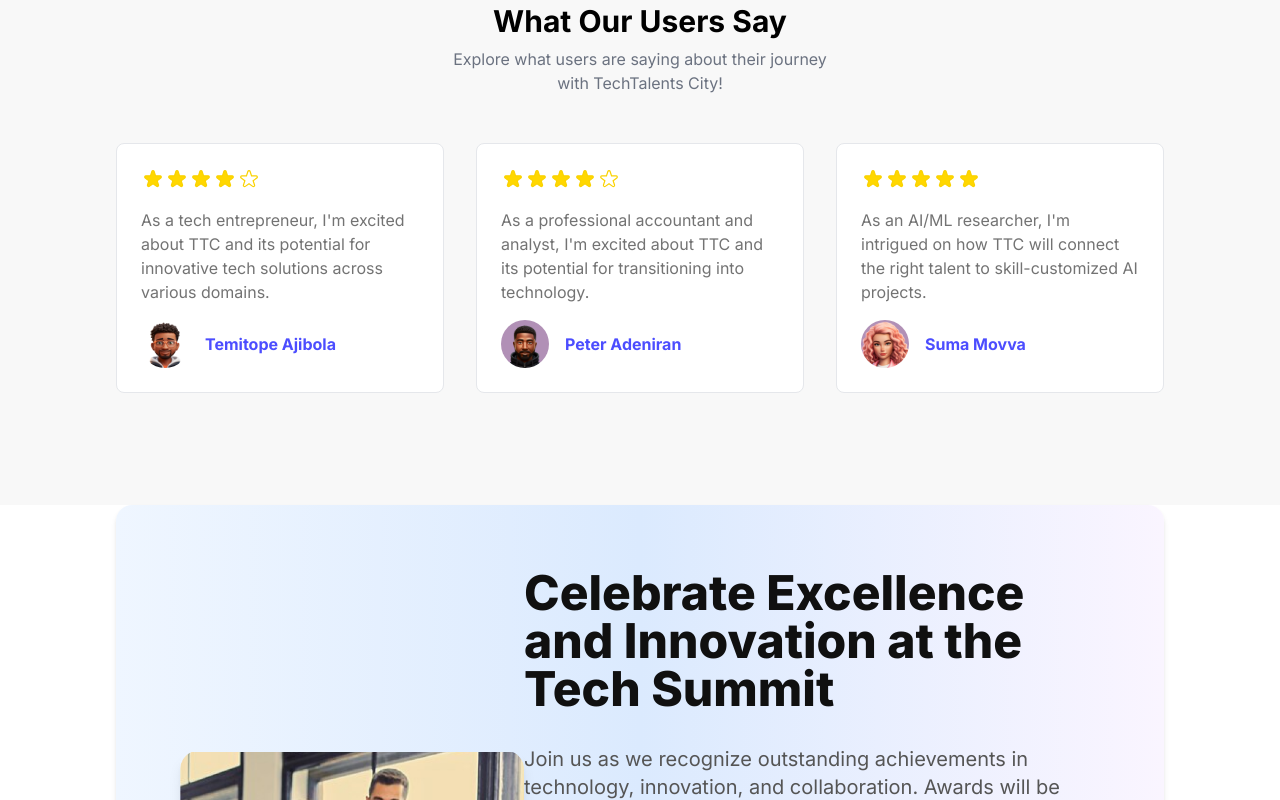
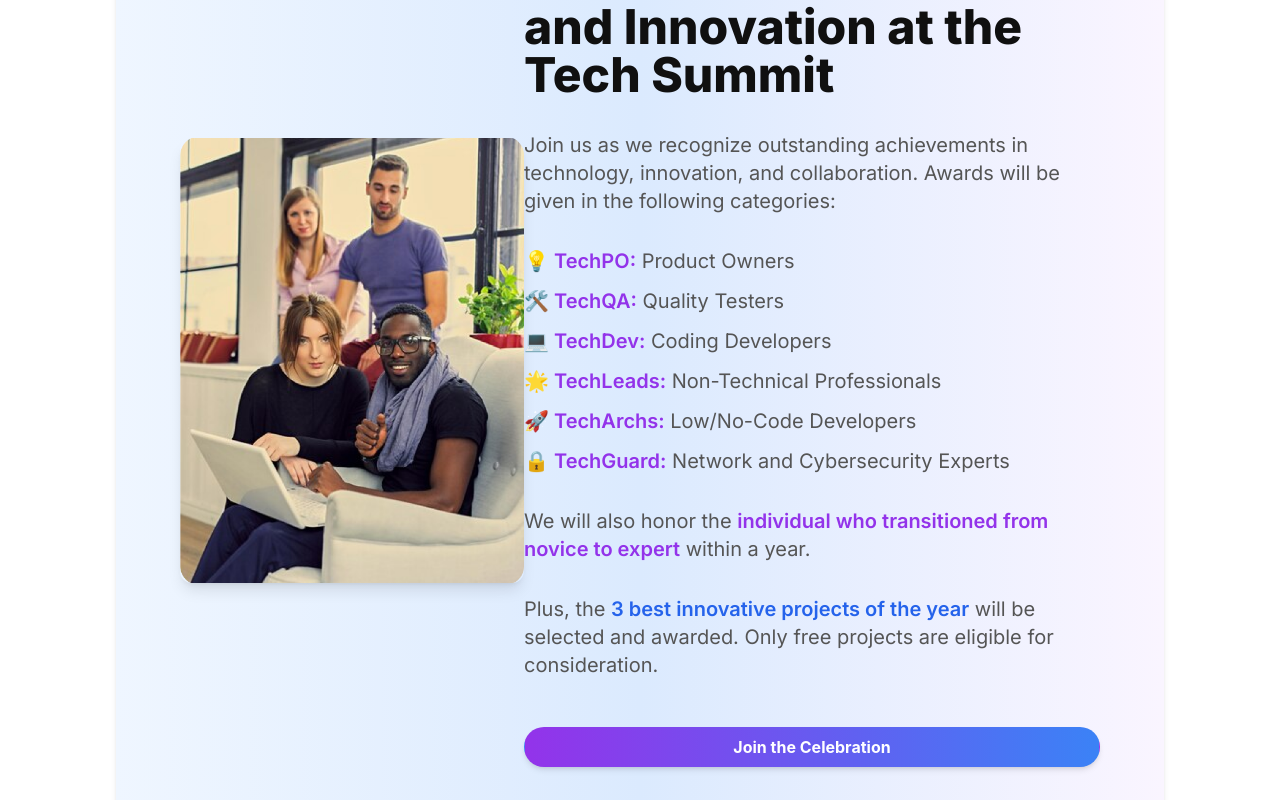
Before and after one commit to techtalentscity/techtalentscity.github.io, a React (Vite) app: page / in a window 1280 px wide. Shown: the part 2920-3720 px from the top of the page. Built offline with nearby package versions, Linux system fonts and the light colour scheme.

Commit message:
Update index.jsx

```diff
--- a/src/Pages/Home/index.jsx
+++ b/src/Pages/Home/index.jsx
@@ -2,8 +2,9 @@ import Hero from "./Hero";
 import HireTalent from "./HireTalent";
 import HomeProjects from "./HomeProjects";
 import TechBadges from "./TechBadges";
+import Events from "./event"; // Correct import for the Events component
 import Testimonials from "./Testimonial";
-import Events from "./event"; // Correct import for the Events component
+
 
 const Home = () => {
   return (
@@ -11,8 +12,8 @@ const Home = () => {
         <Hero />
         <HomeProjects />
         <TechBadges />
+        <Events /> {/* Correctly used Events component */}
         <Testimonials />
-        <Events /> {/* Correctly used Events component */}
     </div>
   );
 };
```
